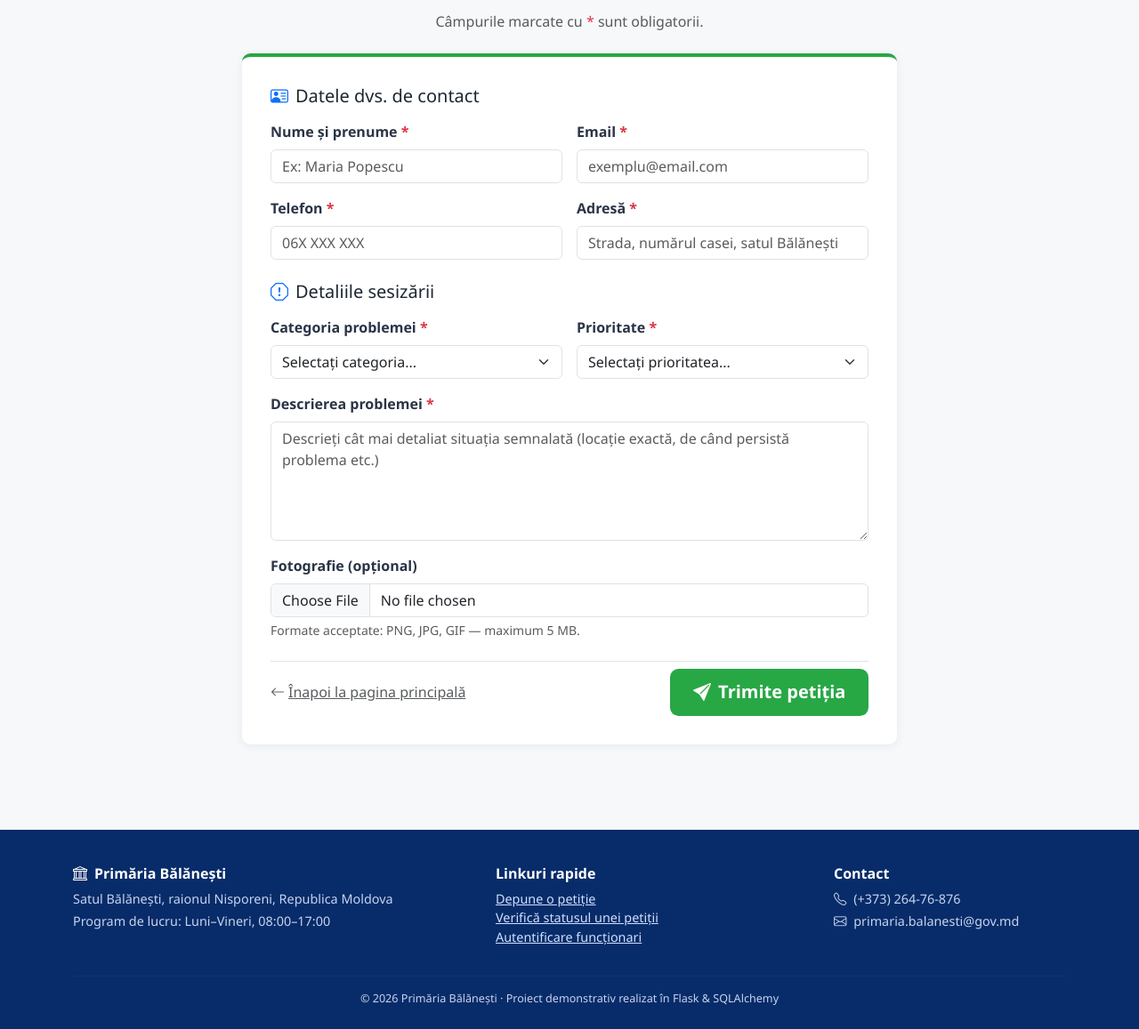
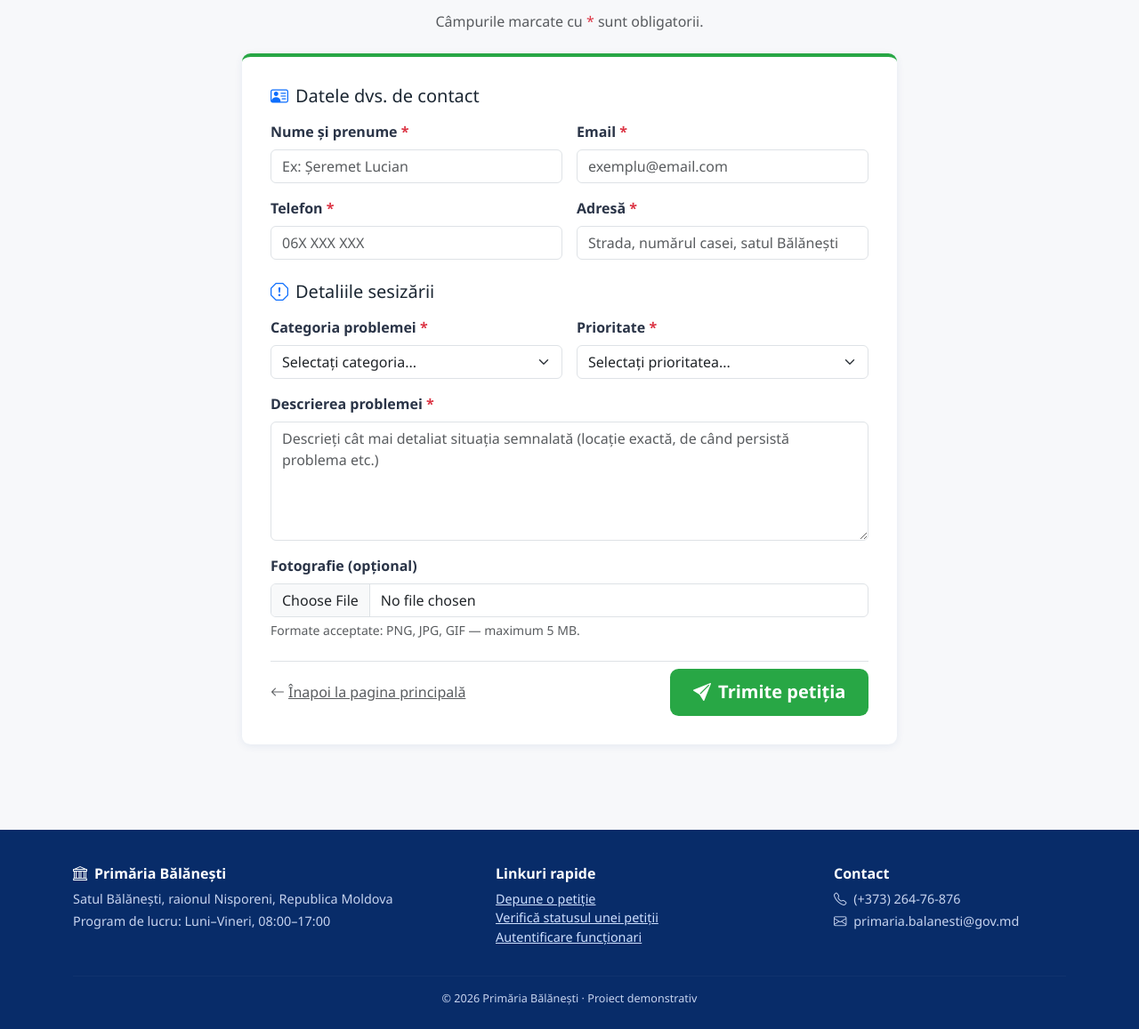
Before and after one commit to lucianseremet04-eng/balanesti-petitii, a Flask app: page /petitie/noua in a window 1280 px wide. Shown: the part 238-1395 px from the top of the page at 89% size. Run offline with Flask 3, Linux system fonts and the light colour scheme; some libraries are stand-ins or nearby versions.

Commit message:
Actualizare text site

```diff
--- a/app.py
+++ b/app.py
@@ -1,26 +1,5 @@
 # -*- coding: utf-8 -*-
-"""
-app.py
-------
-Portalul de Petiții și Sesizări - Primăria Bălănești, raionul Nisporeni.
 
-Aplicație Flask + SQLAlchemy + SQLite pentru:
-    - cetățeni: depunere petiții online, verificare status după numărul de
-      înregistrare;
-    - funcționari: autentificare, dashboard cu statistici, gestionarea
-      (vizualizare / filtrare / schimbare status) și răspuns la petiții.
-
-Pornire rapidă:
-    python -m venv venv
-    source venv/bin/activate        (Windows: venv\\Scripts\\activate)
-    pip install -r requirements.txt
-    python app.py
-    -> aplicația pornește pe http://127.0.0.1:5000
-
-Cont implicit de administrator (creat automat la prima rulare):
-    utilizator: admin
-    parolă:     parola123
-"""
 
 import os
 import uuid
--- a/templates/layouts/base.html
+++ b/templates/layouts/base.html
@@ -132,7 +132,7 @@
         </div>
       </div>
       <hr>
-      <p class="text-center mb-0 small">© {{ current_year }} Primăria Bălănești &middot; Proiect demonstrativ realizat în Flask &amp; SQLAlchemy</p>
+      <p class="text-center mb-0 small">© {{ current_year }} Primăria Bălănești &middot; Proiect demonstrativ</p>
     </div>
   </footer>
 
--- a/templates/petition_form.html
+++ b/templates/petition_form.html
@@ -21,7 +21,7 @@
             <div class="col-md-6">
               <label for="nume" class="form-label">Nume și prenume <span class="required-mark">*</span></label>
               <input type="text" class="form-control" id="nume" name="nume" required
-                     value="{{ form_data.get('nume', '') }}" placeholder="Ex: Maria Popescu">
+                     value="{{ form_data.get('nume', '') }}" placeholder="Ex: Șeremet Lucian">
               <div class="invalid-feedback">Introduceți numele și prenumele.</div>
             </div>
             <div class="col-md-6">
```
